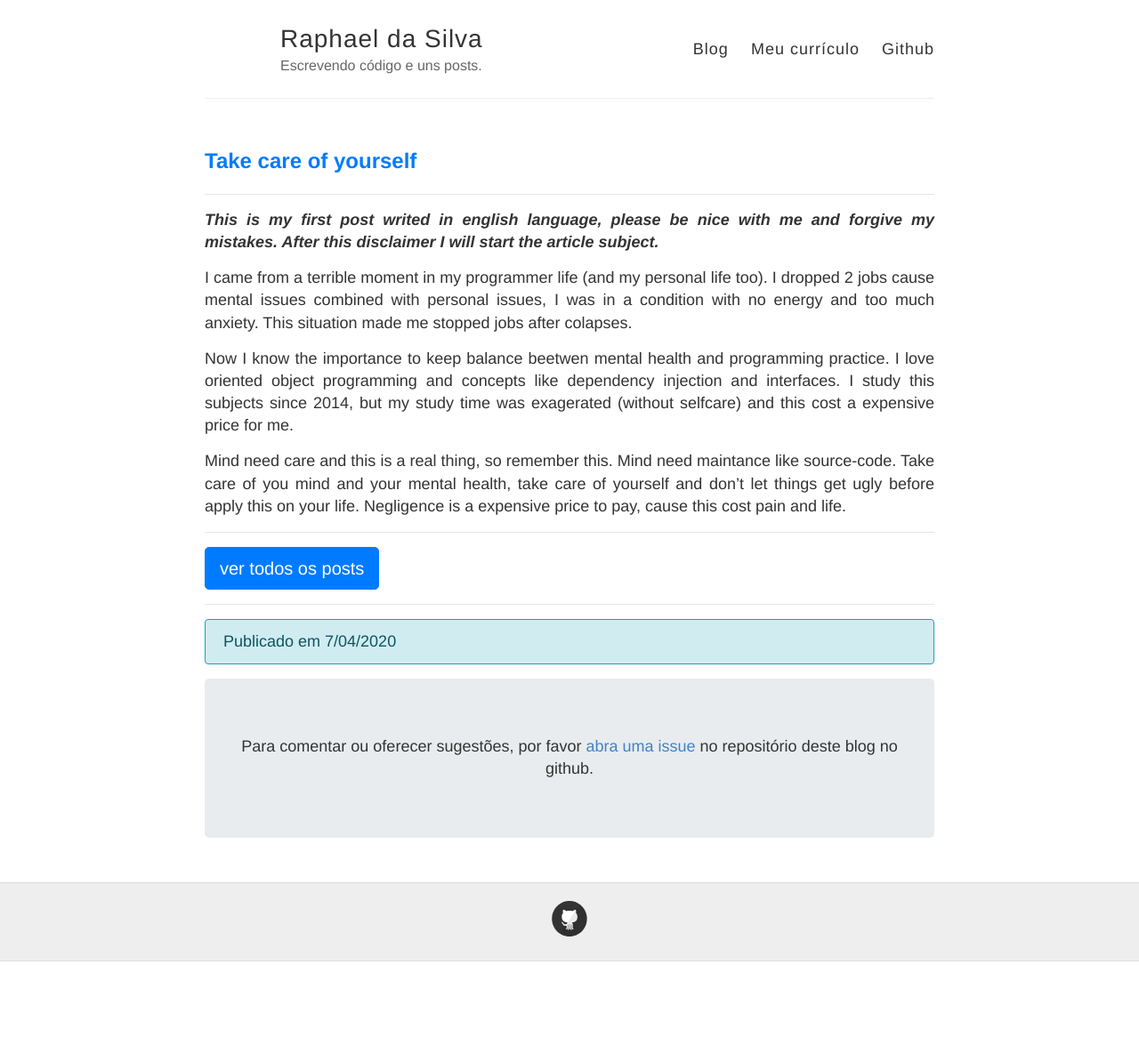
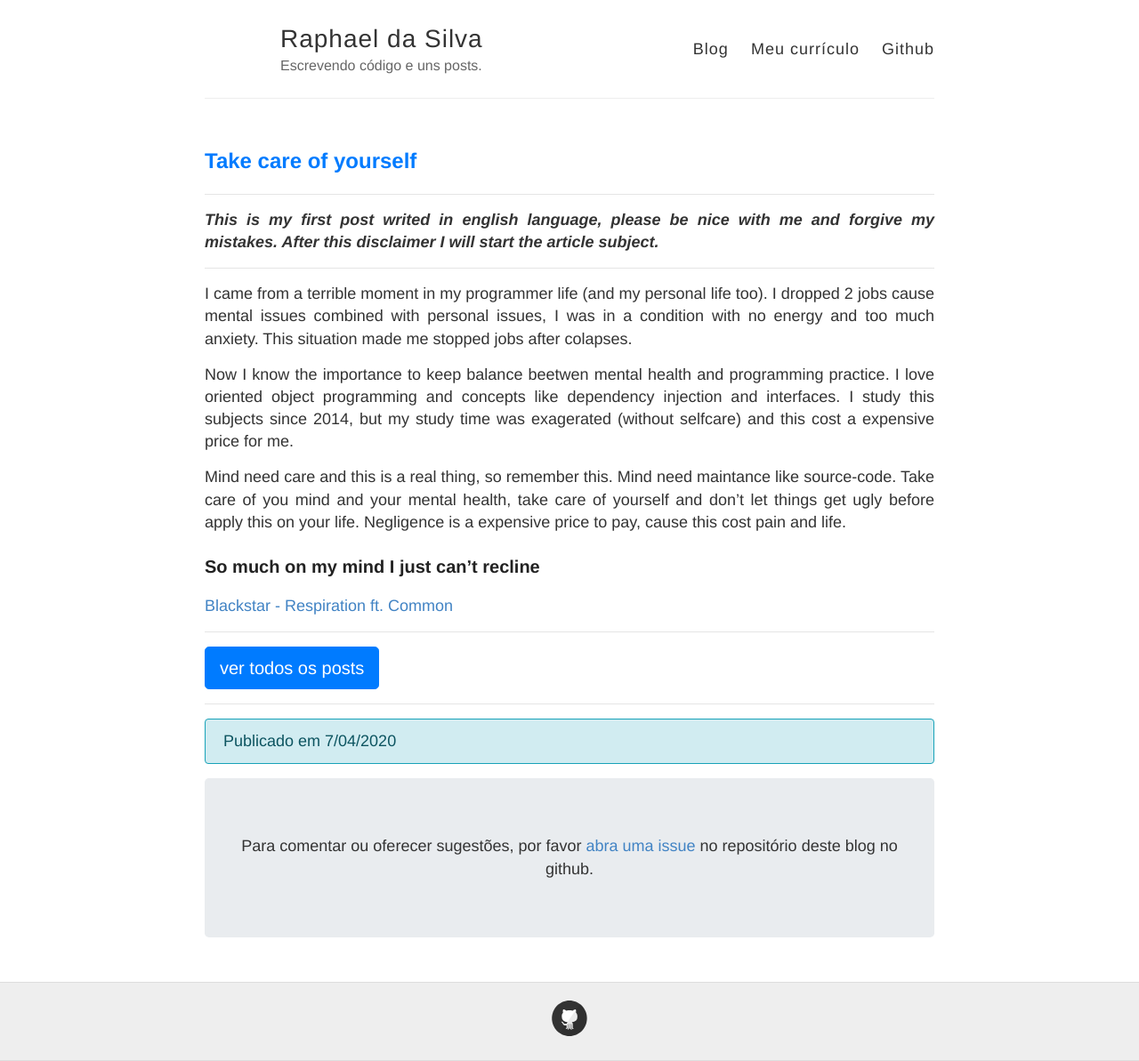
Before and after one commit to raphael-da-silva/raphael-da-silva.github.io, a Jekyll site: the page built from _posts/2020-04-07-take-care-yourself.md, in a window 1280 px wide. Shown: the whole page at 89% size. Built offline with Jekyll 4.4.1, drawn with Linux system fonts in a browser that asks for light colours; nearby versions of some CDN libraries; before the commit the page ends 1081 px from its top, so only the background shows below that.

Commit message:
Revisão

```diff
--- a/_posts/2020-04-07-take-care-yourself.md
+++ b/_posts/2020-04-07-take-care-yourself.md
@@ -5,8 +5,14 @@ title: Take care of yourself
 
 ***This is my first post writed in english language, please be nice with me and forgive my mistakes. After this disclaimer I will start the article subject.***
 
+***
+
 I came from a terrible moment in my programmer life (and my personal life too). I dropped 2 jobs cause mental issues combined with personal issues, I was in a condition with no energy and too much anxiety. This situation made me stopped jobs after colapses.
 
 Now I know the importance to keep balance beetwen mental health and programming practice. I love oriented object programming and concepts like dependency injection and interfaces. I study this subjects since 2014, but my study time was exagerated (without selfcare) and this cost a expensive price for me.
 
 Mind need care and this is a real thing, so remember this. Mind need maintance like source-code. Take care of you mind and your mental health, take care of yourself and don't let things get ugly before apply this on your life. Negligence is a expensive price  to pay, cause this cost pain and life.
+
+### So much on my mind I just can't recline
+
+[Blackstar - Respiration ft. Common](https://www.youtube.com/watch?v=eeTnog5RRQo)
```
